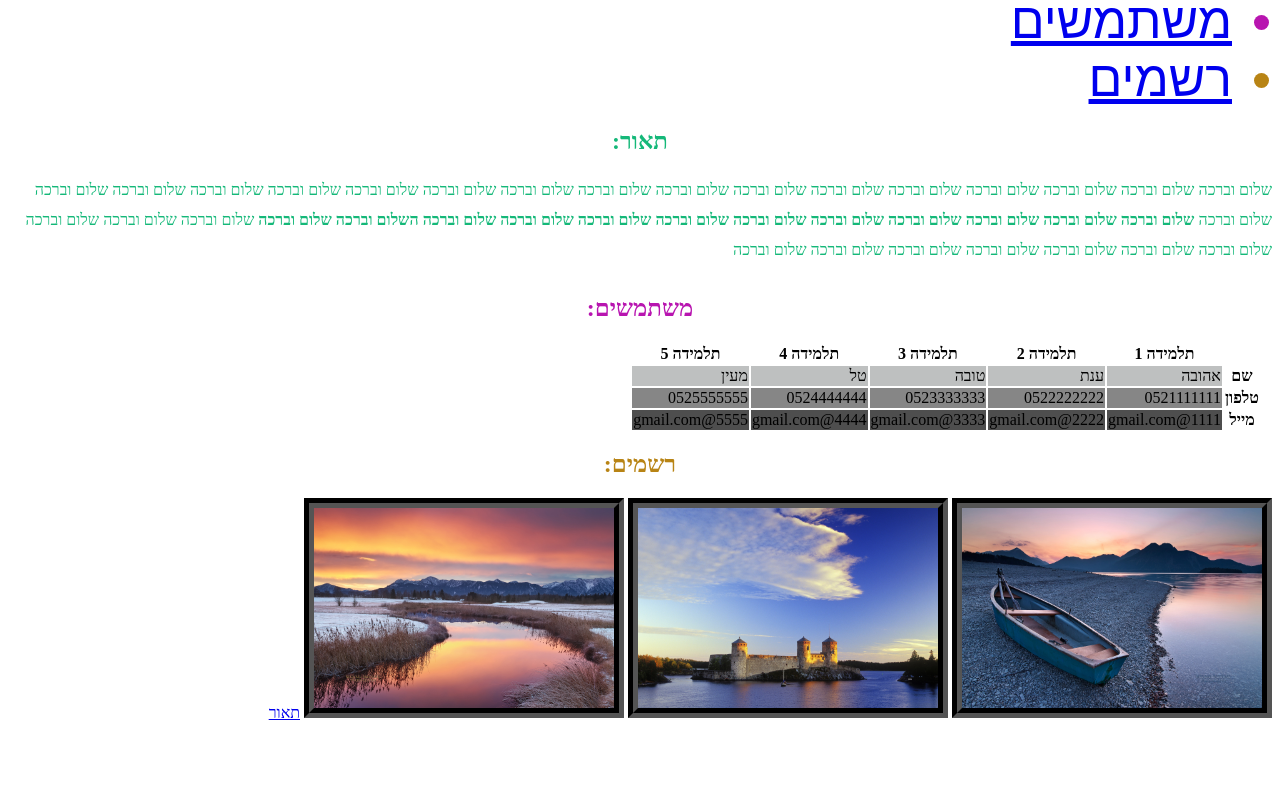
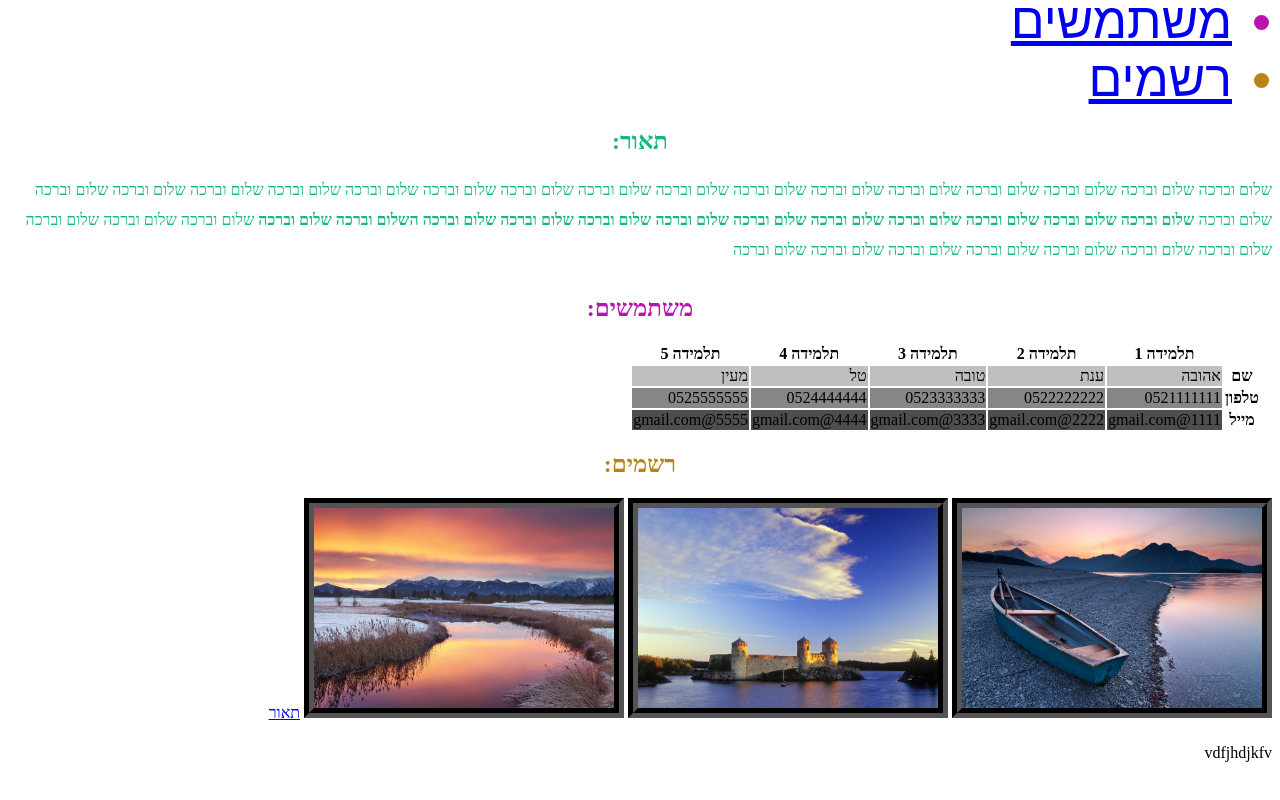
Before and after one commit to sarairyam/sarairyam.github.io, a plain HTML site: page index.html in a window 1280 px wide. Shown: the part 720-1520 px from the top of the page. Before the commit the page ends 1450 px from the top, so only its background shows below. Drawn offline with Linux system fonts and the light colour scheme.

Commit message:
Update index.html

```diff
--- a/index.html
+++ b/index.html
@@ -120,6 +120,7 @@
      <img class="img" src="red-sky.jpg" >
         <a href="https://he.wikipedia.org/wiki/%D7%94%D7%AA%D7%A2%D7%9E%D7%9C%D7%95%D7%AA>עוד מידע על הקורס :1</a>
                  <a href="#teur">תאור</a>
+                                <p>vdfjhdjkfv</p>
 
     </body>
     </hrml>
```
